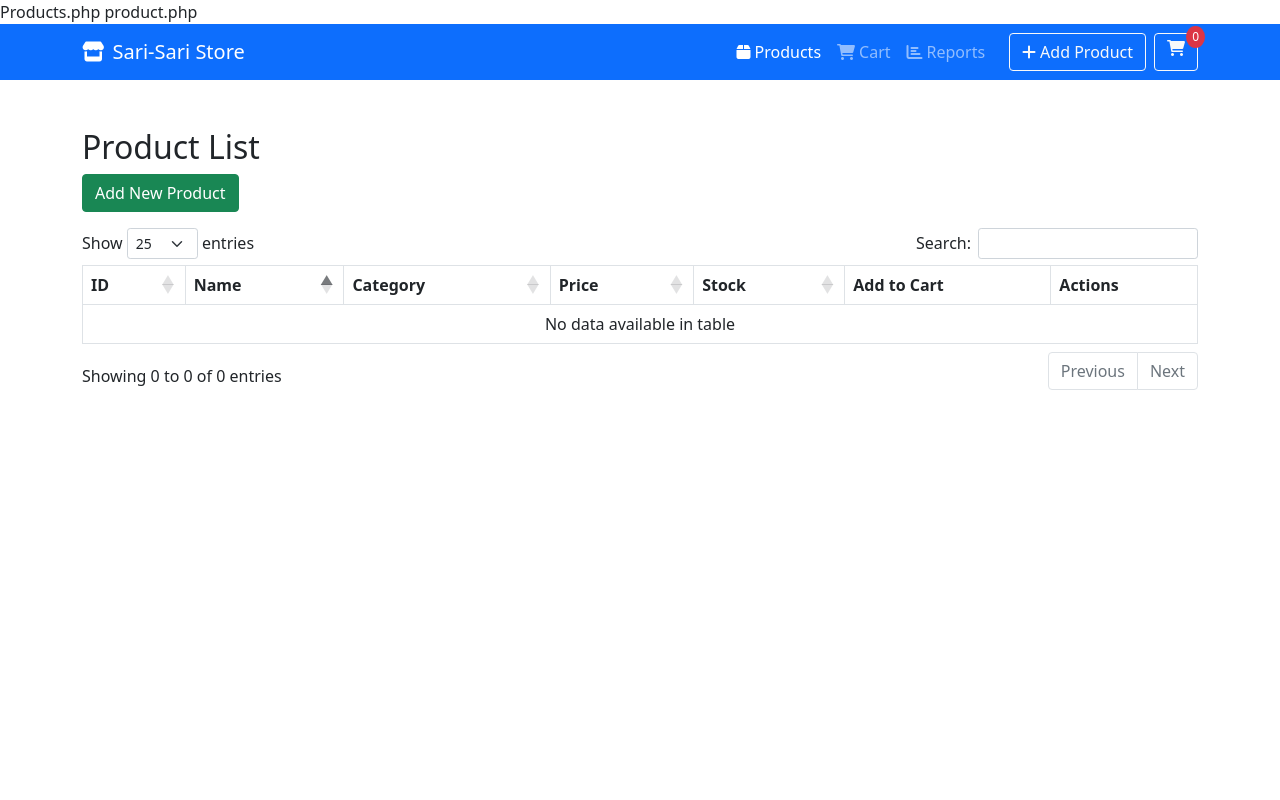
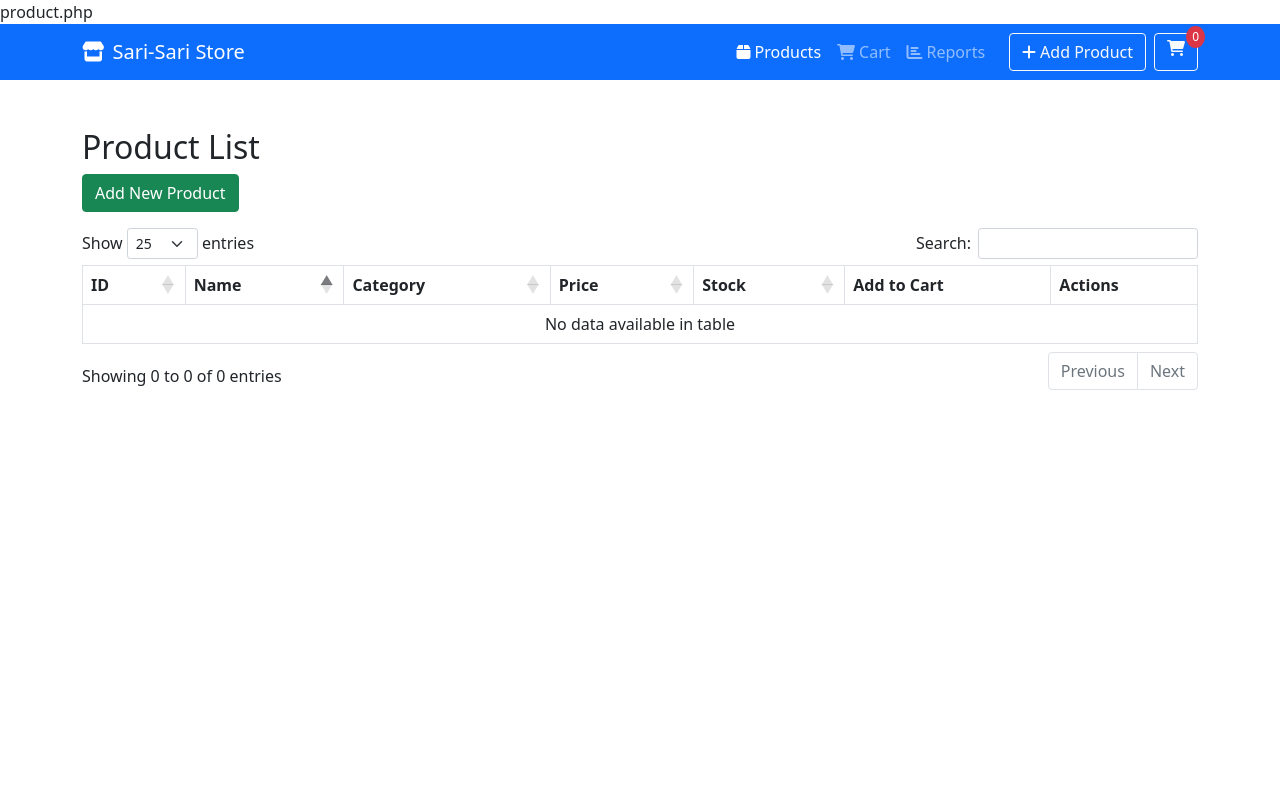
Before and after one commit to Coding-Sean/Sari-Sari-Store-Management-System, a PHP site: page /views/products/Products.php in a window 1280 px wide. Run offline with PHP 8.4, Linux system fonts and the light colour scheme; some libraries are stand-ins or nearby versions.

Commit message:
Update Products.php

```diff
--- a/views/products/Products.php
+++ b/views/products/Products.php
@@ -1,4 +1,4 @@
-Products.php
+
 <?php
 session_start();
 if (!isset($_SESSION['cart'])) {
```
